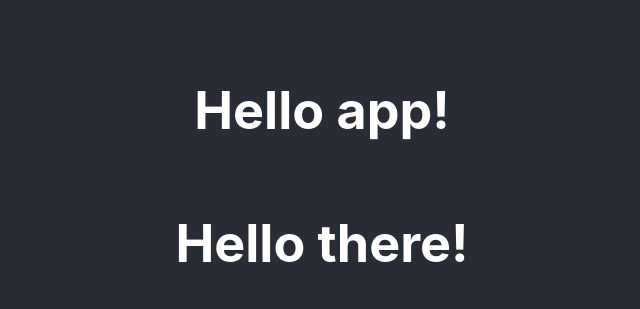
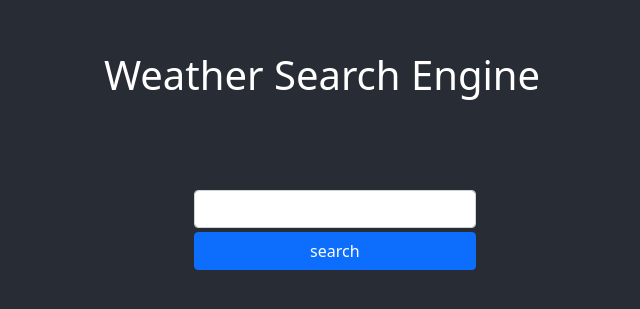
Before and after one commit to Szeket/weather-react, a React (Create React App) app: page / in a window 1280 px wide. Shown: the part 223-532 px from the top of the page, without its empty margins (318-958 px from the left). Built offline with nearby package versions, Linux system fonts and the light colour scheme; no server answers.

Commit message:
adding bootstrap

```diff
--- a/package.json
+++ b/package.json
@@ -7,7 +7,9 @@
     "@testing-library/react": "^12.1.4",
     "@testing-library/user-event": "^13.5.0",
     "axios": "^0.26.1",
+    "bootstrap": "^5.1.3",
     "react": "^17.0.2",
+    "react-bootstrap": "^2.2.1",
     "react-dom": "^17.0.2",
     "react-scripts": "5.0.0",
     "web-vitals": "^2.1.4"
--- a/src/App.css
+++ b/src/App.css
@@ -1,16 +1,28 @@
 .App {
   text-align: center;
 }
-
-.App-logo {
-  height: 40vmin;
-  pointer-events: none;
+h1 {
+  padding: 25px;
+  text-align: center;
 }
 
-@media (prefers-reduced-motion: no-preference) {
-  .App-logo {
-    animation: App-logo-spin infinite 20s linear;
-  }
+form {
+  text-align: center;
+}
+
+h3 {
+  text-align: center;
+  font-weight: 600;
+  padding: 25px;
+}
+ul {
+  list-style: none;
+  text-align: center;
+}
+
+form {
+  width: 110%;
+  text-size-adjust: 120px;
 }
 
 .App-header {
--- a/src/App.js
+++ b/src/App.js
@@ -5,7 +5,7 @@
   return (
     <div className="App">
       <header className="App-header">
-        <h1>Hello app!</h1>
+        <h1>Weather Search Engine</h1>
         <Weather city="Paris" />
       </header>
     </div>
--- a/src/Weather.js
+++ b/src/Weather.js
@@ -1,13 +1,45 @@
-import React from "react";
+import React, { useState } from "react";
 import axios from "axios";
 
-export default function Weather(props) {
-  function handleResponse(response) {
-    alert(`the weather in ${props.city} is ${response.data.main.temp}`);
+export default function Weather() {
+  let [city, setCity] = useState(null);
+  let [message, setMessage] = useState(null);
+
+  function Submit(event) {
+    event.preventDefault();
+    let apiKey = "0517d60033ca170380a3d6540e3a62e0";
+    let url = `https://api.openweathermap.org/data/2.5/weather?q=${city}&appid=${apiKey}&units=metric`;
+    axios.get(url).then(showTemperature);
   }
-  let apiKey = "0517d60033ca170380a3d6540e3a62e0";
-  let url = `https://api.openweathermap.org/data/2.5/weather?q=${props.city}&appid=${apiKey}&units=metric`;
 
-  axios.get(url).then(handleResponse);
-  return <h1> Hello there!</h1>;
+  function updateCity(event) {
+    setCity(event.target.value);
+  }
+
+  function showTemperature(response) {
+    setMessage(
+      <ul>
+        <li>Temperature: {Math.round(response.data.main.temp)}°C</li>
+        <li>{response.data.weather[0].description}</li>
+        <li>Humidity: {Math.round(response.data.main.humidity)}%</li>
+        <li>Wind: {Math.round(response.data.wind.speed)}km/h</li>
+        <li>
+          <img
+            src={`http://openweathermap.org/img/wn/${response.data.weather[0].icon}@2x.png`}
+            alt="icon"
+          />
+        </li>
+      </ul>
+    );
+  }
+  return (
+    <div className="form">
+      <h3>{updateCity}</h3>
+      <form classNabe="mb-3" onSubmit={Submit}>
+        <input type="search" onChange={updateCity} className="form-control" />
+        <input type="submit" value="search" className="btn btn-primary w-100" />
+      </form>
+      <h3>{message}</h3>
+    </div>
+  );
 }
```
Also changed, not shown: src/index.js (+7 -6 lines), 1 other file (tests, documents, lock files or other folders).
